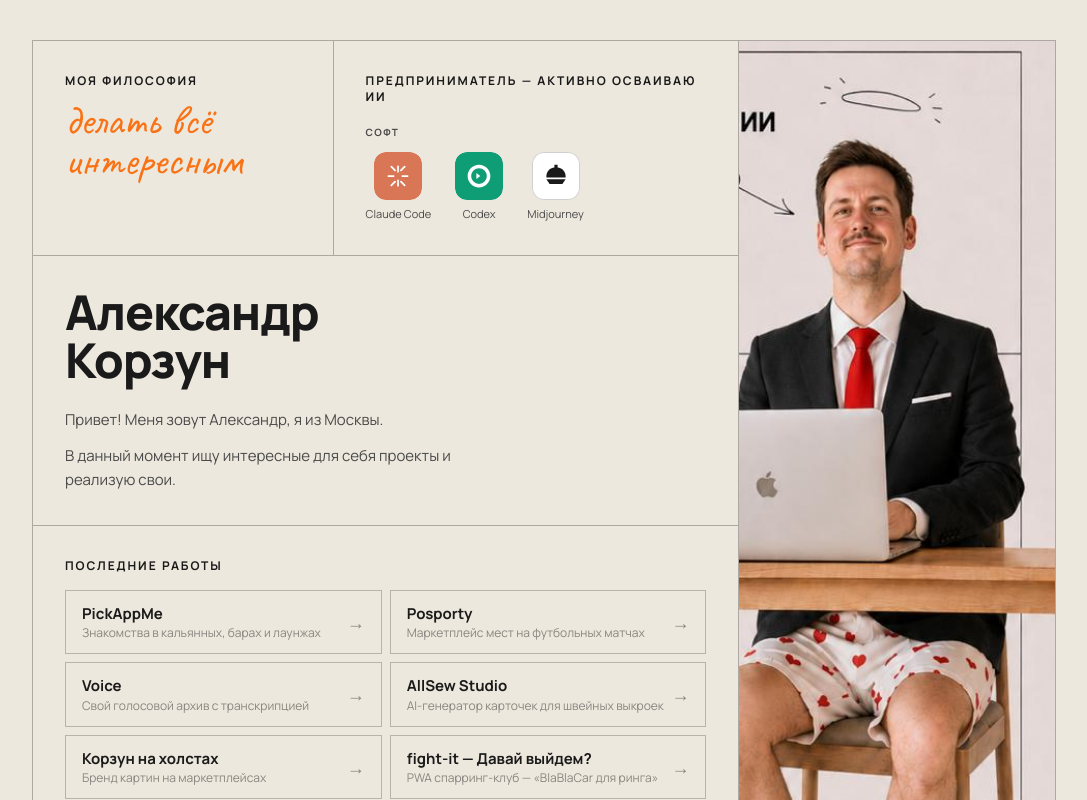
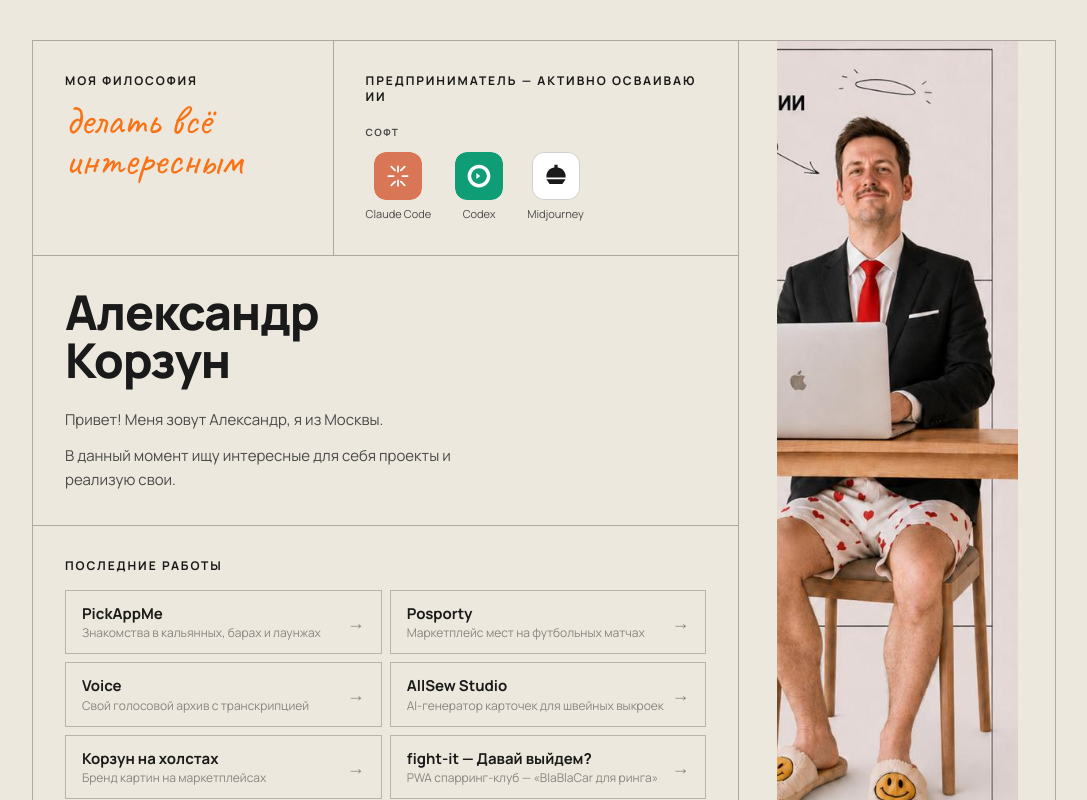
Before and after one commit to nooneteaches/korzun, a Next.js app: page / in a window 1280 px wide. Shown: the top 800 px of the page, without its empty margins (96-1183 px from the left). Built offline with nearby package versions, Linux system fonts and the light colour scheme.

Commit message:
fix: object-contain so slippers visible (was cropping bottom)

```diff
--- a/app/page.tsx
+++ b/app/page.tsx
@@ -42,7 +42,7 @@ export default function Home() {
               src="/portrait-raw.png"
               alt="Александр Корзун"
               fill
-              className="object-cover object-[center_top]"
+              className="object-contain object-top"
               priority
               sizes="30vw"
             />
@@ -53,7 +53,7 @@ export default function Home() {
               src="/portrait-raw.png"
               alt="Александр Корзун"
               fill
-              className="object-cover object-[center_top]"
+              className="object-contain object-top"
               priority
               sizes="100vw"
             />
```
